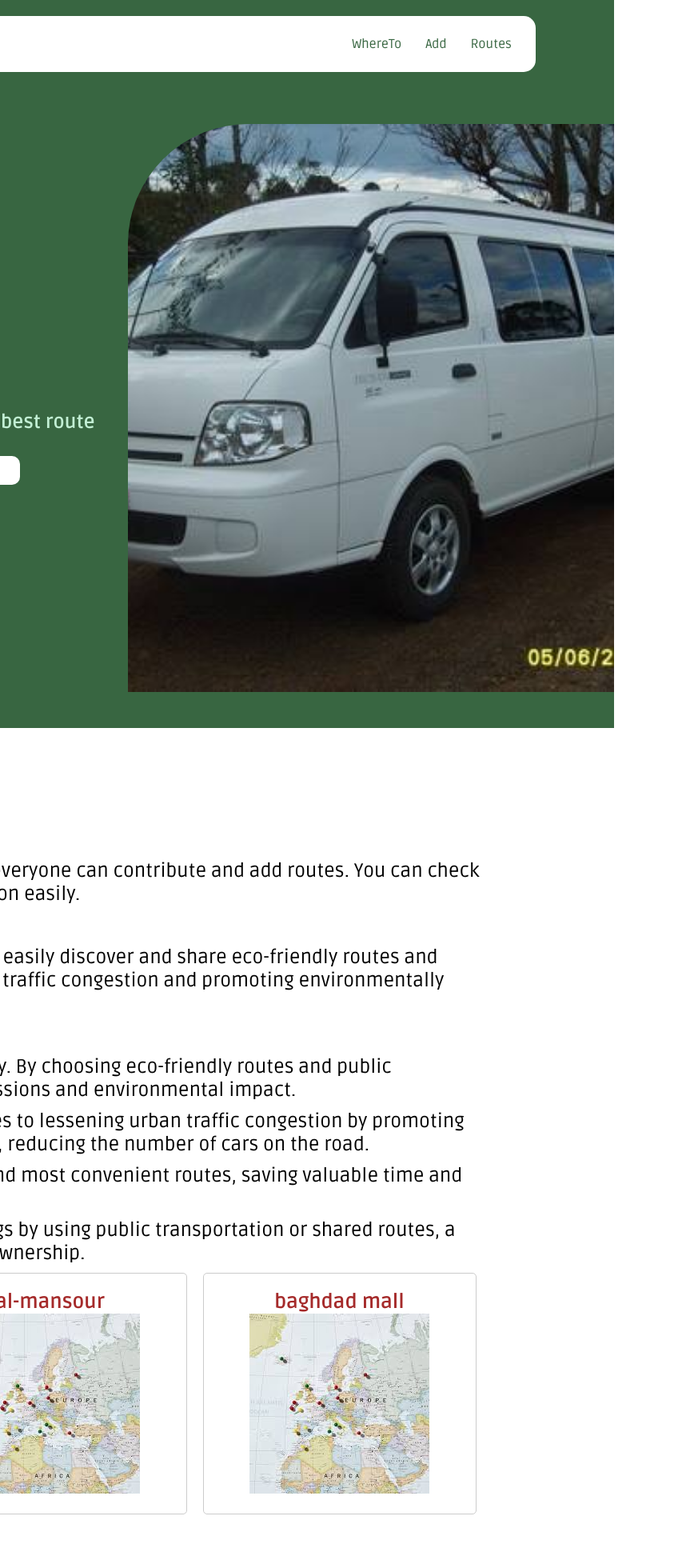
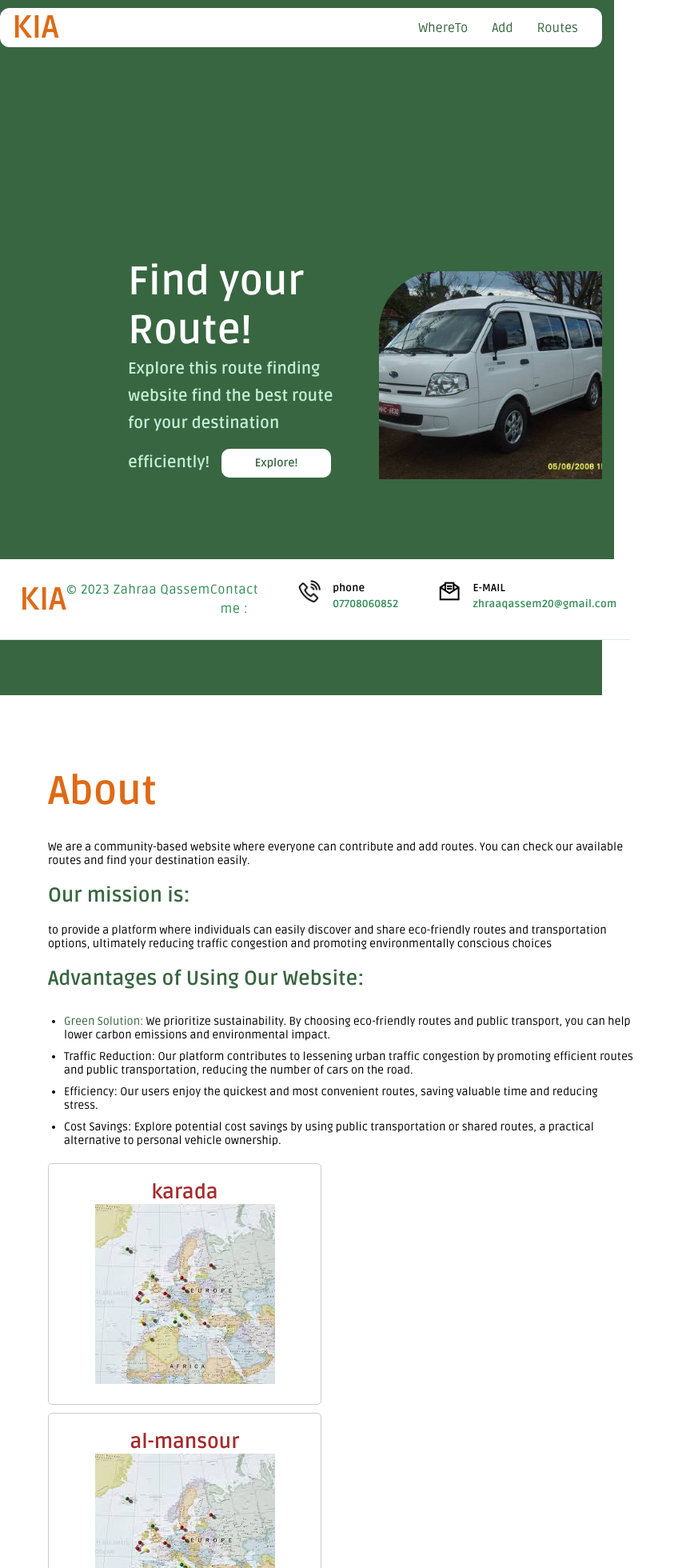
Before and after one commit to Zhraa-Qassem/booking-system, a React (Create React App) app: page /home in a window 768 px wide. Shown: the top 1960 px of the page at 80% size, 873 px wide, since content can reach past the window. Built offline with nearby package versions, Linux system fonts and the light colour scheme; no server answers.

Commit message:
add responsive css

```diff
--- a/src/App.css
+++ b/src/App.css
@@ -502,6 +502,8 @@ hr {
 }
 
 .footer {
+  position: fixed;
+  bottom: 0;
   padding: 0 10px;
   margin-top: 30px;
   display: flex;
--- a/src/responsive.css
+++ b/src/responsive.css
@@ -1,25 +1,212 @@
-@media (max-width: 500px) {
-  body{
-    display: felx;
-    flex-direction: column;
-    font-size: 10px;
+@media (max-width: 100px) {
+
+
+  .header {
+    width: fit-content;
   }
-  .header {
-  width: fit-content;
-  }
-  .right  {
+
+  .right {
     display: none;
     /* width: 154px;
   height:20px;
   border-top-left-radius: 150px;
   border-top-right-radius: 0; */
-}
+  }
 
-.left h3 {
+  .left h3 {
     font-size: 10px;
     margin-bottom: 5px;
     font-weight: 200px;
     line-height: 100%;
 
+  }
 }
+
+/* Small Devices (Landscape Tablets):
+768px to 991.98px:  */
+
+@media (min-width: 768px) and (max-width: 991.98px) {
+  .navBar {
+    align-items: center;
+    margin: 10px auto;
+    align-self: center;
+    height: auto;
+    width: auto;
+    border-radius: 12px;
+
+  }
+
+  .right {
+    margin-bottom: 0;
+    float: right;
+    text-align: center;
+    width: 200px;
+    height: 260px;
+    border-top-left-radius: 75px;
+    border-top-right-radius: 0;
+  }
+
+  .home {
+    width: 100;
+    padding-right: 15px;
+  }
+
+  .header {
+    margin-top: 10px;
+    display: flex;
+    flex-direction: row;
+    justify-content: space-between;
+    align-items: center;
+    width: 100%;
+  }
+
+  h1 {
+    font-size: 50px;
+
+  }
+
+  .about {
+    width: 100%;
+    margin-top: 10px;
+    display: flex;
+    flex-direction: column;
+    justify-content: center;
+    align-items: flex-start;
+    text-align: start;
+    padding: 60px;
+  }
+
+
+  .about p {
+    font-size: 14px;
+
+  }
+
+  .about li {
+    font-size: 14px;
+  }
+
+  .left {
+    width: 100%;
+    height: 100%;
+    display: flex;
+    justify-content: center;
+    align-items: center;
+    flex-direction: column;
+  }
+
+  .left h3 {
+
+    justify-self: center;
+    font-size: 20px;
+    margin-bottom: 5px;
+    font-weight: 200px;
+    line-height: 170%;
+  }
+
+  .trendy-cards {
+    display: flex;
+    flex-direction: column;
+    gap: 10px;
+    justify-content: center;
+    align-items: center;
+    text-align: center;
+  }
+
+  .foot {
+    width: auto;
+    display: flex;
+    margin: 0 auto;
+  }
+
+  hr {
+    width: 80%;
+  }
+
+  .add-card,
+  .where-card {
+    flex-direction: column;
+    text-align: center;
+    gap: 50px;
+    width: auto;
+    padding: 30px;
+    border-radius: 40px;
+    margin: 20px;
+    background: linear-gradient(to left, #de6a16 0%, #de6a16 15%, white 15%, white 100%);
+  }
+
+  .image-container {
+    width: 463px;
+    height: 436px;
+    object-fit: cover;
+    border-radius: 110px 0px 100px 52px;
+  }
+
+  .image-container img {
+    width: 463px;
+    height: 436px;
+  }
+
+  .select-input {
+    width: 70%;
+  }
+
+  .report-input input,
+  .add-input input,
+  .where-input input,
+  .report-input input,
+  .message input {
+
+    width: 80%;
+    height: 26px;
+    padding: 10px;
+  }
+
+  .route-header {
+    display: flex;
+    width: auto;
+    height: auto;
+    font-size: 14px;
+    /* gap: 48px; */
+    flex-shrink: 0;
+    padding: 8px;
 }
+
+.route-card {
+    border-radius: 8px;
+    background-color: #de6a16;
+    /* background-color: #DE6A16; */
+    width: 40%;
+    text-align: center;
+    font-size: 20px;
+    font-style: normal;
+    font-weight: 400;
+    line-height: 24px;
+    letter-spacing: 0.5px;
+    margin: 16px 0;
+}
+
+.points{
+  gap: 15%;
+}
+.points li{
+  margin: 8px;
+}
+
+
+.dis-btn {
+  width: auto;
+  margin: 5px;
+}
+
+
+
+}
+
+/* Medium Devices (Laptops):
+992px to 1199.98px:  */
+@media (min-width: 992px) and (max-width: 1199.98px) {}
+
+/* Large Devices (Desktops):
+1200px and above:  */
+@media (min-width: 1200px) {}
```
